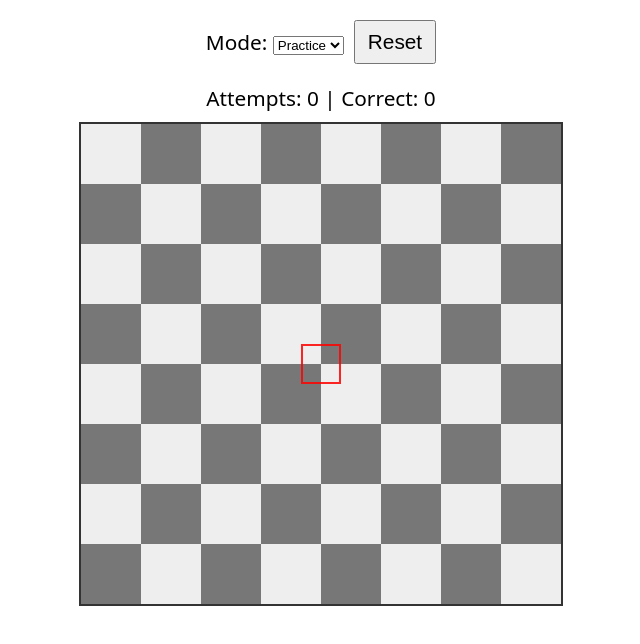
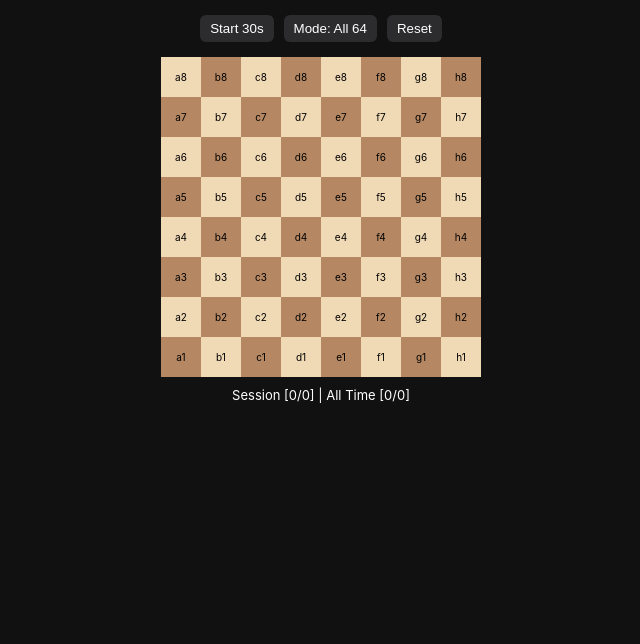
Before and after one commit to ForsookTheRook/chess-vision-trainer, a plain HTML site: page index.html in a window 1280 px wide. Both pictures are taken after a click on the button "Reset". Shown: the whole page, without its empty margins (319-959 px from the left). Drawn offline with Linux system fonts and the light colour scheme.

Commit message:
Update index.html

```diff
--- a/index.html
+++ b/index.html
@@ -1,112 +1,110 @@
 <!DOCTYPE html>
 
-<html lang="en">
+<html>
 
 <head>
 
-<meta charset="UTF-8" />
+<meta name="viewport" content="width=device-width, initial-scale=1.0">
 
-<meta name="viewport" content="width=device-width, initial-scale=1.0"/>
-
-<title>64 Square Vision Board</title>
+<title>Chess Vision Trainer</title>
 
 <style>
 
-  body {
+body {
 
-    font-family: system-ui, -apple-system, sans-serif;
+    margin:0;
 
-    display: flex;
+    background:#111;
 
-    flex-direction: column;
+    display:flex;
 
-    align-items: center;
+    flex-direction:column;
 
-    margin: 20px;
+    align-items:center;
 
-    font-size: 1.3em; /* ~30% increase */
+    font-family: -apple-system, sans-serif;
 
-  }
+}
 
-  #controls {
+/* TOP CONTROLS */
 
-    margin-bottom: 10px;
+.top-controls {
 
-    display: flex;
+    margin-top:15px;
 
-    gap: 10px;
+    color:white;
 
-    align-items: center;
+    font-size:14px;
 
-  }
+    display:flex;
 
-  button {
+    gap:10px;
 
-    padding: 8px 12px;
+    align-items:center;
 
-    font-size: 1em;
+}
 
-    cursor: pointer;
+button {
 
-  }
+    padding:6px 10px;
 
-  #score {
+    border-radius:6px;
 
-    margin: 10px 0;
+    border:none;
 
-  }
+    background:#2c2c2e;
 
-  #board {
+    color:white;
 
-    display: grid;
+}
 
-    grid-template-columns: repeat(8, 60px);
+/* BOARD */
 
-    grid-template-rows: repeat(8, 60px);
+.board {
 
-    position: relative;
+    display:grid;
 
-    border: 2px solid #333;
+    grid-template-columns: repeat(8, 40px);
 
-  }
+    grid-template-rows: repeat(8, 40px);
 
-  .square {
+    margin-top:15px;
 
-    width: 60px;
+}
 
-    height: 60px;
+.square {
 
-    display: flex;
+    width:40px;
 
-    align-items: center;
+    height:40px;
 
-    justify-content: center;
+    display:flex;
 
-    user-select: none;
+    justify-content:center;
 
-  }
+    align-items:center;
 
-  .light { background: #eee; }
+    font-size:10px;
 
-  .dark { background: #777; }
+    user-select:none;
 
-  /* Suggested square overlay (centered) */
+}
 
-  .suggested-square {
+.light { background:#f0d9b5; }
 
-    position: absolute;
+.dark { background:#b58863; }
 
-    width: 40px;
+.selected {
 
-    height: 40px;
+    box-shadow: inset 0 0 0 3px #00e5ff;
 
-    border: 2px solid red;
+}
 
-    box-sizing: border-box;
+/* CENTER FLASH (UPDATED) */
 
-    pointer-events: none;
+.flash {
 
-    /* centered on board */
+    position: fixed;
 
     top: 50%;
 
@@ -114,15 +112,41 @@
 
     transform: translate(-50%, -50%);
 
-    opacity: 0.85;
+    font-size: 56px;
 
-  }
+    font-weight: 300;
 
-  .hit {
+    letter-spacing: 2px;
 
-    outline: 3px solid green;
+    color: #00ffcc;
 
-  }
+    text-shadow: 0 0 10px black;
+
+    display: none;
+
+    z-index: 999;
+
+    opacity: 0.95;
+
+}
+
+.result {
+
+    margin-top:10px;
+
+    color:white;
+
+}
+
+#stats {
+
+    margin-top:10px;
+
+    color:white;
+
+    font-size:13px;
+
+}
 
 </style>
 
@@ -130,117 +154,269 @@
 
 <body>
 
-<div id="controls">
+<!-- CONTROLS ABOVE BOARD -->
 
-  <label>
+<div class="top-controls">
 
-    Mode:
+    <button onclick="startTraining()">Start 30s</button>
 
-    <select id="mode">
+    <button onclick="toggleMode()">Mode: <span id="modeText">All 64</span></button>
 
-      <option value="practice">Practice</option>
-
-      <option value="timed">Timed</option>
-
-    </select>
-
-  </label>
-
-  <button onclick="reset()">Reset</button>
+    <button onclick="resetBoard()">Reset</button>
 
 </div>
 
-<div id="score">
+<div class="board" id="board"></div>
 
-  Attempts: <span id="attempts">0</span> |
+<div id="stats">
 
-  Correct: <span id="correct">0</span>
+    Session [0/0] | All Time [0/0]
 
 </div>
 
-<div id="board"></div>
+<div class="result" id="result"></div>
+
+<!-- CENTERED FLASH -->
+
+<div class="flash" id="flash"></div>
 
 <script>
 
 const board = document.getElementById("board");
 
-const attemptsEl = document.getElementById("attempts");
+const flash = document.getElementById("flash");
 
-const correctEl = document.getElementById("correct");
+const stats = document.getElementById("stats");
 
-let attempts = 0;
+const modeText = document.getElementById("modeText");
 
-let correct = 0;
+const result = document.getElementById("result");
 
-// Build board
+const files = ["a","b","c","d","e","f","g","h"];
 
-const squares = [];
+const ranks = [8,7,6,5,4,3,2,1];
+
+let selected = JSON.parse(localStorage.getItem("selected") || "[]");
+
+let allCorrect = parseInt(localStorage.getItem("allCorrect") || "0");
+
+let allAttempts = parseInt(localStorage.getItem("allAttempts") || "0");
+
+let sessionCorrect = 0;
+
+let sessionAttempts = 0;
+
+const max = 16;
+
+let training = false;
+
+let pool = [];
+
+let currentTarget = null;
+
+let timer = null;
+
+let timeLeft = 30;
+
+let mode = "all";
+
+const squareMap = {};
+
+/* BUILD BOARD */
 
 for (let r = 0; r < 8; r++) {
 
-  for (let c = 0; c < 8; c++) {
+    for (let f = 0; f < 8; f++) {
 
-    const sq = document.createElement("div");
+        const square = document.createElement("div");
 
-    sq.className = "square " + ((r + c) % 2 === 0 ? "light" : "dark");
+        const coord = files[f] + ranks[r];
 
-    sq.dataset.r = r;
+        square.className = "square";
 
-    sq.dataset.c = c;
+        if ((r + f) % 2 === 0) square.classList.add("light");
 
-    sq.addEventListener("click", () => handleClick(r, c, sq));
+        else square.classList.add("dark");
 
-    board.appendChild(sq);
+        square.textContent = coord;
 
-    squares.push(sq);
+        squareMap[coord] = square;
 
-  }
+        if (selected.includes(coord)) {
+
+            square.classList.add("selected");
+
+        }
+
+        square.addEventListener("click", () => handleClick(coord));
+
+        board.appendChild(square);
+
+    }
 
 }
 
-// Suggested square (fixed center)
+/* CLICK */
 
-const suggested = document.createElement("div");
+function handleClick(coord) {
 
-suggested.className = "suggested-square";
+    if (!training) {
 
-board.appendChild(suggested);
+        if (mode === "selected") {
 
-const center = { r: 3, c: 3 };
+            if (selected.includes(coord)) {
 
-function handleClick(r, c, el) {
+                selected = selected.filter(s => s !== coord);
 
-  attempts++;
+                squareMap[coord].classList.remove("selected");
 
-  attemptsEl.textContent = attempts;
+            } else {
 
-  const isCorrect = (r === center.r && c === center.c);
+                if (selected.length < max) {
 
-  if (isCorrect) {
+                    selected.push(coord);
 
-    correct++;
+                    squareMap[coord].classList.add("selected");
 
-    correctEl.textContent = correct;
+                }
 
-    el.classList.add("hit");
+            }
 
-    setTimeout(() => el.classList.remove("hit"), 400);
+            localStorage.setItem("selected", JSON.stringify(selected));
 
-  }
+        }
+
+        return;
+
+    }
+
+    sessionAttempts++;
+
+    allAttempts++;
+
+    if (coord === currentTarget) {
+
+        sessionCorrect++;
+
+        allCorrect++;
+
+    }
+
+    saveStats();
+
+    updateStats();
+
+    nextPrompt();
 
 }
 
-function reset() {
+/* MODE */
 
-  attempts = 0;
+function toggleMode() {
 
-  correct = 0;
+    mode = (mode === "all") ? "selected" : "all";
 
-  attemptsEl.textContent = "0";
-
-  correctEl.textContent = "0";
+    modeText.textContent = mode === "all" ? "All 64" : "Selected";
 
 }
+
+/* START */
+
+function startTraining() {
+
+    training = true;
+
+    sessionCorrect = 0;
+
+    sessionAttempts = 0;
+
+    timeLeft = 30;
+
+    result.textContent = "";
+
+    pool = (mode === "all")
+
+        ? Object.keys(squareMap)
+
+        : [...selected];
+
+    if (pool.length === 0) return;
+
+    nextPrompt();
+
+    timer = setInterval(() => {
+
+        timeLeft--;
+
+        if (timeLeft <= 0) endTraining();
+
+    }, 1000);
+
+}
+
+/* PROMPT */
+
+function nextPrompt() {
+
+    currentTarget = pool[Math.floor(Math.random() * pool.length)];
+
+    flash.textContent = currentTarget;
+
+    flash.style.display = "block";
+
+    setTimeout(() => {
+
+        flash.style.display = "none";
+
+    }, 800);
+
+}
+
+/* END */
+
+function endTraining() {
+
+    clearInterval(timer);
+
+    training = false;
+
+    flash.style.display = "none";
+
+    result.textContent =
+
+        `Session ${sessionCorrect}/${sessionAttempts}`;
+
+}
+
+/* STATS */
+
+function updateStats() {
+
+    stats.textContent =
+
+        `Session [${sessionCorrect}/${sessionAttempts}] | All Time [${allCorrect}/${allAttempts}]`;
+
+}
+
+function saveStats() {
+
+    localStorage.setItem("allCorrect", allCorrect);
+
+    localStorage.setItem("allAttempts", allAttempts);
+
+}
+
+/* RESET */
+
+function resetBoard() {
+
+    localStorage.removeItem("selected");
+
+    location.reload();
+
+}
+
+updateStats();
 
 </script>
 
```
